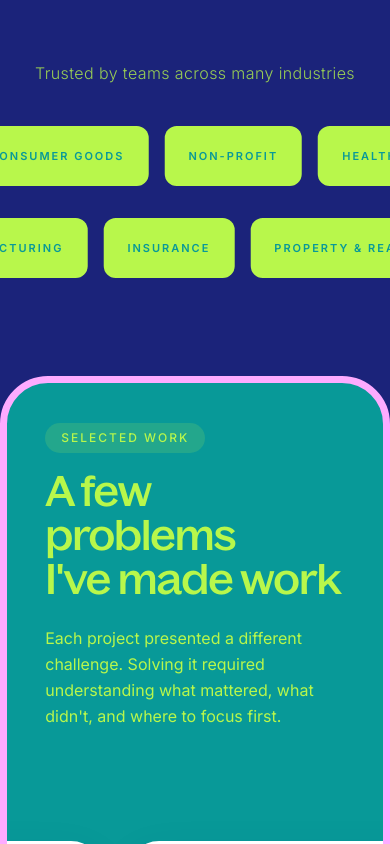
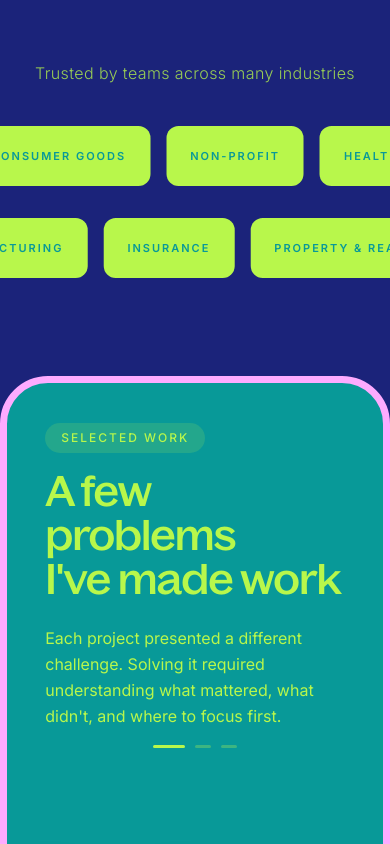
Before and after one commit to FlorenciaRequejo/flor-portfolio, a Next.js app: page / in a window 390 px wide. Shown: the part 1840-2684 px from the top of the page. Built offline with nearby package versions, Linux system fonts and the light colour scheme.

Commit message:
style: fix pills alignment on mobile/desktop, add mobile carousel indicators, and restore Selected Work border animation

```diff
--- a/app/globals.css
+++ b/app/globals.css
@@ -244,13 +244,7 @@
 }
 
 #projects {
-  --max-border-width: 10px;
-}
-
-@media (min-width: 768px) {
-  #projects {
-    --max-border-width: 35px;
-  }
+  border-width: 0;
 }
 
 .flat-pill {
--- a/components/hero/MorphingLines.tsx
+++ b/components/hero/MorphingLines.tsx
@@ -230,7 +230,8 @@ export default function MorphingLines() {
       if (!container) return;
 
       const rect = container.getBoundingClientRect();
-      const scrollHeight = rect.height - window.innerHeight;
+      const viewportHeight = viewportRef.current ? viewportRef.current.clientHeight : window.innerHeight;
+      const scrollHeight = rect.height - viewportHeight;
 
       // Calculate progress relative to the container scroll depth
       let p = 0;
@@ -277,7 +278,7 @@ export default function MorphingLines() {
     const outputSvg = outputSvgRef.current;
     if (!container || !viewport || !svgWrapper || !outputSvg) return;
 
-    const vh = window.innerHeight;
+    const vh = viewport.clientHeight;
 
     // Morph starts immediately at 0.0 and completes by 0.45
     const morphStart = 0.0;
@@ -520,9 +521,15 @@ export default function MorphingLines() {
         const alignT = easeInOutCubic(alignRaw);
 
         // Compute top offset values in pixels
-        const top1 = 0 + (0.1743 * vh - 0) * alignT;
-        const top2 = 44 + (0.2525 * vh - 44) * alignT;
-        const top3 = 88 + (0.3308 * vh - 88) * alignT;
+        const isMobile = window.innerWidth < 768;
+        const targetOffset = isMobile ? -0.08 * vh : 0;
+        const target1 = 0.1743 * vh + targetOffset;
+        const target2 = 0.2525 * vh + targetOffset;
+        const target3 = 0.3308 * vh + targetOffset;
+
+        const top1 = 0 + (target1 - 0) * alignT;
+        const top2 = 44 + (target2 - 44) * alignT;
+        const top3 = 88 + (target3 - 88) * alignT;
 
         pill1.style.top = `${top1}px`;
         pill2.style.top = `${top2}px`;
@@ -545,7 +552,6 @@ export default function MorphingLines() {
         // Pills fade out between p = 0.75 and 0.85
         let pillsOpacity = Math.max(0, Math.min(1, 1 - (p - 0.75) / (0.85 - 0.75)));
 
-        const isMobile = window.innerWidth < 768;
         if (isMobile) {
           // Fade in between p = 0.20 and 0.45 on mobile to avoid overlapping the hero text
           const fadeIn = Math.max(0, Math.min(1, (p - 0.20) / (0.45 - 0.20)));
@@ -719,7 +725,7 @@ export default function MorphingLines() {
             willChange: "opacity, transform",
           }}
         >
-          <div className="flex items-end gap-4 h-full relative w-full justify-center md:justify-start">
+          <div className="flex items-end gap-4 h-full relative w-full md:w-auto justify-center md:justify-end">
             {/* Extended Line & Dot Chrome */}
             <div ref={indicatorChromeRef} className="hidden md:flex items-end gap-4 h-full">
               <div className="flex flex-col items-center h-full relative">
@@ -738,21 +744,21 @@ export default function MorphingLines() {
             <div className="absolute left-0 md:left-6 top-0 h-full pointer-events-auto w-full md:w-auto">
               <span
                 ref={pill1Ref}
-                className="flat-pill px-4 py-1.5 rounded-full border border-primary/20 text-primary font-sans text-[11px] font-medium uppercase tracking-[1.5px] bg-transparent whitespace-nowrap hover:border-primary/55 transition-colors"
+                className="absolute flat-pill px-4 py-1.5 rounded-full border border-primary/20 text-primary font-sans text-[11px] font-medium uppercase tracking-[1.5px] bg-transparent whitespace-nowrap hover:border-primary/55 transition-colors"
                 style={{ top: "0px" }}
               >
                 15+ Years Experience
               </span>
               <span
                 ref={pill2Ref}
-                className="flat-pill px-4 py-1.5 rounded-full border border-primary/20 text-primary font-sans text-[11px] font-medium uppercase tracking-[1.5px] bg-transparent whitespace-nowrap hover:border-primary/55 transition-colors"
+                className="absolute flat-pill px-4 py-1.5 rounded-full border border-primary/20 text-primary font-sans text-[11px] font-medium uppercase tracking-[1.5px] bg-transparent whitespace-nowrap hover:border-primary/55 transition-colors"
                 style={{ top: "44px" }}
               >
                 Design + Development
               </span>
               <span
                 ref={pill3Ref}
-                className="flat-pill px-4 py-1.5 rounded-full border border-primary/20 text-primary font-sans text-[11px] font-medium uppercase tracking-[1.5px] bg-transparent whitespace-nowrap hover:border-primary/55 transition-colors"
+                className="absolute flat-pill px-4 py-1.5 rounded-full border border-primary/20 text-primary font-sans text-[11px] font-medium uppercase tracking-[1.5px] bg-transparent whitespace-nowrap hover:border-primary/55 transition-colors"
                 style={{ top: "88px" }}
               >
                 Concept to Launch
--- a/components/hero/SelectedWork.tsx
+++ b/components/hero/SelectedWork.tsx
@@ -69,6 +69,25 @@ const testimonials = [
 
 const duplicatedTestimonials = [...testimonials, ...testimonials, ...testimonials];
 
+function CarouselIndicator({ activeIndex, onClick }: { activeIndex: number; onClick: (index: number) => void }) {
+  return (
+    <div className="md:hidden flex justify-center gap-2.5 my-3 pointer-events-auto">
+      {[0, 1, 2].map((i) => (
+        <button
+          key={i}
+          onClick={() => onClick(i)}
+          className={`h-[3px] rounded-full transition-all duration-300 ${
+            activeIndex === i
+              ? "w-8 bg-[#B8F74B]"
+              : "w-4 bg-[#B8F74B]/30"
+          }`}
+          aria-label={`Go to slide ${i + 1}`}
+        />
+      ))}
+    </div>
+  );
+}
+
 interface TestimonialCardProps {
   quote: string;
   name: string;
@@ -124,7 +143,19 @@ export default function SelectedWork() {
     ? useMotionValue(1)
     : useTransform(scrollYProgress, [0.0, 1.0], [0, 1]);
 
-  const borderWidthStyle = useTransform(borderProgress, (v) => `calc(${v} * var(--max-border-width))`);
+  const [maxBorderWidth, setMaxBorderWidth] = useState(35);
+  const [activeWorkIndex, setActiveWorkIndex] = useState(0);
+
+  useEffect(() => {
+    const updateBorderWidth = () => {
+      setMaxBorderWidth(window.innerWidth < 768 ? 10 : 35);
+    };
+    updateBorderWidth();
+    window.addEventListener("resize", updateBorderWidth);
+    return () => window.removeEventListener("resize", updateBorderWidth);
+  }, []);
+
+  const borderWidthStyle = useTransform(borderProgress, [0, 1], [0, maxBorderWidth]);
 
   // Log values for debugging scroll progress
   useEffect(() => {
@@ -133,6 +164,29 @@ export default function SelectedWork() {
       console.log("borderProgress changed:", latest, "scrollYProgress:", scrollYProgress.get());
     });
   }, [borderProgress, scrollYProgress, shouldReduceMotion]);
+
+  const scrollToWorkIndex = (index: number) => {
+    const container = scrollContainerRef.current;
+    if (!container) return;
+    const flexWrapper = container.firstElementChild as HTMLElement;
+    if (!flexWrapper) return;
+    const cards = Array.from(flexWrapper.children) as HTMLElement[];
+    if (cards.length < 2) return;
+    const cardWidthActual = cards[1].offsetLeft - cards[0].offsetLeft;
+    if (cardWidthActual > 0) {
+      const originalCount = caseStudyCards.length;
+      setIsSnapping(false);
+      const targetScroll = cardWidthActual * originalCount + index * cardWidthActual;
+      container.scrollTo({
+        left: targetScroll,
+        behavior: "smooth",
+      });
+      if (settleTimerRef.current) clearTimeout(settleTimerRef.current);
+      settleTimerRef.current = setTimeout(() => {
+        setIsSnapping(true);
+      }, 500);
+    }
+  };
 
   const [isSnapping, setIsSnapping] = useState(true);
   const isHovered = useRef(false);
@@ -430,6 +484,13 @@ export default function SelectedWork() {
       const offset = ((scrollLeft - loopWidth) % loopWidth + loopWidth) % loopWidth;
       container.scrollLeft = loopWidth + offset;
     }
+
+    const cardWidthActual = cards[1].offsetLeft - cards[0].offsetLeft;
+    if (cardWidthActual > 0) {
+      const relativeScroll = (container.scrollLeft - loopWidth) % loopWidth;
+      const index = Math.round(relativeScroll / cardWidthActual) % originalCount;
+      setActiveWorkIndex((index + originalCount) % originalCount);
+    }
   };
 
   // Center scroll positions on mount to the middle copy
@@ -584,6 +645,8 @@ export default function SelectedWork() {
         </div>
       </div>
 
+      <CarouselIndicator activeIndex={activeWorkIndex} onClick={scrollToWorkIndex} />
+
       <div
         ref={scrollContainerRef}
         onMouseEnter={handleMouseEnter}
@@ -627,6 +690,8 @@ export default function SelectedWork() {
           ))}
         </div>
       </div>
+
+      <CarouselIndicator activeIndex={activeWorkIndex} onClick={scrollToWorkIndex} />
 
       <div id="testimonials" className="mt-20 md:mt-28">
         <div className="mx-auto w-[min(85vw,1260px)] px-4 md:px-12 mb-8 md:mb-12 text-left">
```
